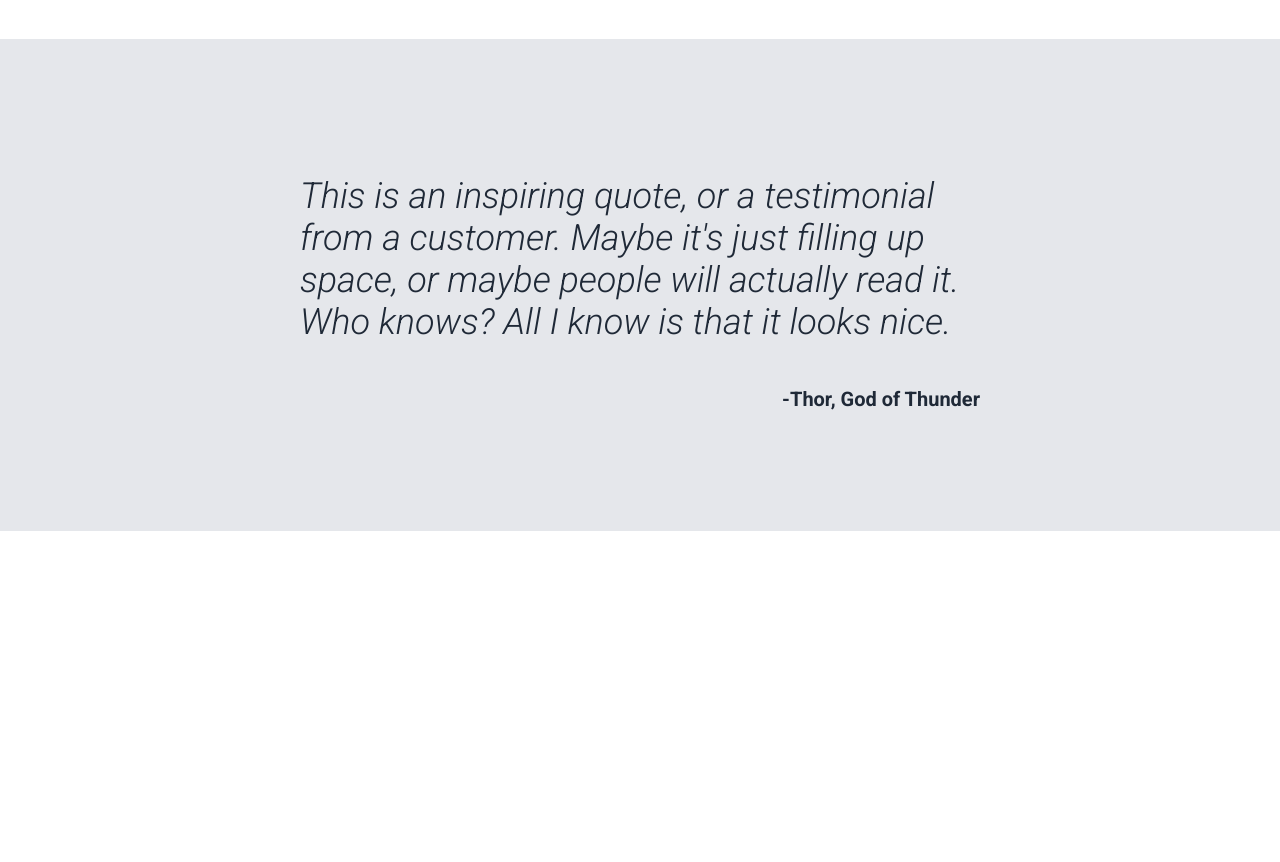
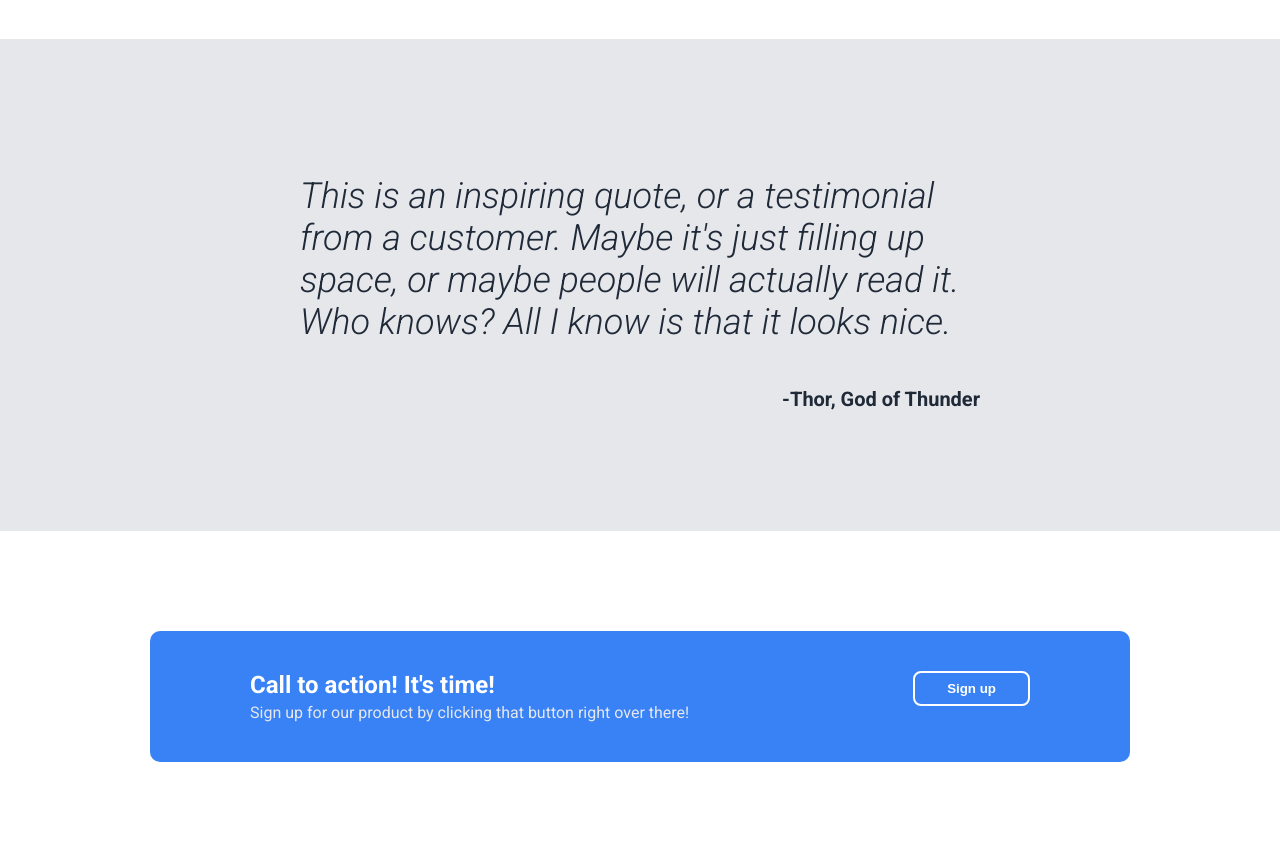
Before and after one commit to bubecode/landing-page, a plain HTML site: page index.html in a window 1280 px wide. Shown: the part 943-1805 px from the top of the page. Before the commit the page ends 1474 px from the top, so only its background shows below. Drawn offline with Linux system fonts and the light colour scheme.

Commit message:
feat:  add call-to-action section with signup button

```diff
--- a/index.html
+++ b/index.html
@@ -64,11 +64,26 @@
 
     <!-- quote section -->
     <div class="quote-section">
-        <p class="quote-text">
-            This is an inspiring quote, or a testimonial from a customer. Maybe it's just filling up space, or maybe people will actually read it. Who knows? All I know is that it looks nice.
-        </p>
-        <p class="quote-source">-Thor, God of Thunder</p>
+      <p class="quote-text">
+        This is an inspiring quote, or a testimonial from a customer. Maybe it's
+        just filling up space, or maybe people will actually read it. Who knows?
+        All I know is that it looks nice.
+      </p>
+      <p class="quote-source">-Thor, God of Thunder</p>
     </div>
     <!-- end quote -->
+    <!-- cta section -->
+    <div class="cta-section">
+      <div class="cta-box">
+        <div class="cta-text">
+          <h3>Call to action! It's time!</h3>
+          <p>
+            Sign up for our product by clicking that button right over there!
+          </p>
+        </div>
+        <button class="sign-up-button cta-button">Sign up</button>
+      </div>
+    </div>
+    <!-- end cta -->
   </body>
 </html>
--- a/style.css
+++ b/style.css
@@ -148,3 +148,31 @@ body {
   align-self: flex-end;
   margin-top: 8px;
 }
+
+.cta-section {
+    padding: 100px 150px;
+}
+
+.cta-box {
+    background-color: #3882F6;
+    color: white;
+    padding: 40px 100px;
+    border-radius: 10px;
+    display: flex;
+    justify-content: space-between;
+    align-items: center;
+}
+
+.cta-text h3 {
+    margin: 0;
+    font-size: 24px;
+}
+
+.cta-text p {
+    margin: 4px 0 0 0;
+    color: #E5E7EB;
+}
+
+.cta-button {
+    border: 2px solid white;
+}
```
